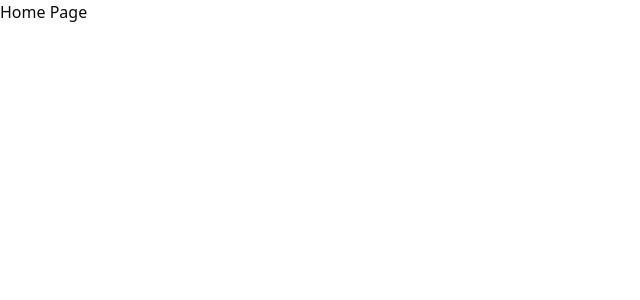
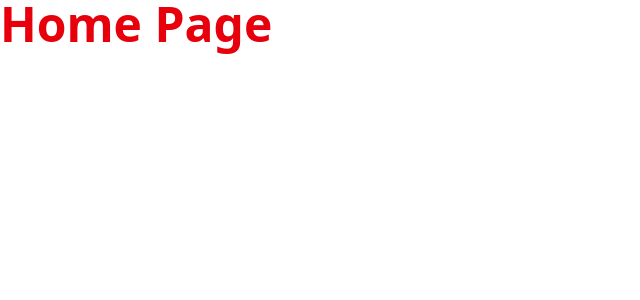
Before and after one commit to naymHdev/nobelsport-client, a Next.js app: page / in a window 1280 px wide. Shown: the top 300 px of the page, without its empty margins (0-640 px from the left). Built offline with nearby package versions, Linux system fonts and the light colour scheme.

Commit message:
[updated] custom fonr and colors

```diff
--- a/src/app/(withCommonLayout)/(home)/page.tsx
+++ b/src/app/(withCommonLayout)/(home)/page.tsx
@@ -1,7 +1,7 @@
 export default function Home() {
   return (
     <>
-      <div>Home Page</div>
+      <div className=" font-bold font-openSans text-5xl text-red-600">Home Page</div>
     </>
   );
 }
--- a/src/app/globals.css
+++ b/src/app/globals.css
@@ -2,6 +2,12 @@
 @import "tw-animate-css";
 
 @custom-variant dark (&:is(.dark *));
+
+@theme {
+  --color-background: oklch(0.141 0.005 285.823);
+  --font-bebas: var(--font-bebas);
+  --font-openSans: var(--font-openSans);
+}
 
 @theme inline {
   --color-background: var(--background);
@@ -44,72 +50,72 @@
 }
 
 :root {
-  --radius: 0.625rem;
+  --radius: 0.5rem;
   --background: oklch(1 0 0);
-  --foreground: oklch(0.145 0 0);
+  --foreground: oklch(0.141 0.005 285.823);
   --card: oklch(1 0 0);
-  --card-foreground: oklch(0.145 0 0);
+  --card-foreground: oklch(0.141 0.005 285.823);
   --popover: oklch(1 0 0);
-  --popover-foreground: oklch(0.145 0 0);
-  --primary: oklch(0.205 0 0);
-  --primary-foreground: oklch(0.985 0 0);
-  --secondary: oklch(0.97 0 0);
-  --secondary-foreground: oklch(0.205 0 0);
-  --muted: oklch(0.97 0 0);
-  --muted-foreground: oklch(0.556 0 0);
-  --accent: oklch(0.97 0 0);
-  --accent-foreground: oklch(0.205 0 0);
+  --popover-foreground: oklch(0.141 0.005 285.823);
+  --primary: oklch(0.623 0.214 259.815);
+  --primary-foreground: oklch(0.97 0.014 254.604);
+  --secondary: oklch(0.967 0.001 286.375);
+  --secondary-foreground: oklch(0.21 0.006 285.885);
+  --muted: oklch(0.967 0.001 286.375);
+  --muted-foreground: oklch(0.552 0.016 285.938);
+  --accent: oklch(0.967 0.001 286.375);
+  --accent-foreground: oklch(0.21 0.006 285.885);
   --destructive: oklch(0.577 0.245 27.325);
-  --border: oklch(0.922 0 0);
-  --input: oklch(0.922 0 0);
-  --ring: oklch(0.708 0 0);
+  --border: oklch(0.92 0.004 286.32);
+  --input: oklch(0.92 0.004 286.32);
+  --ring: oklch(0.623 0.214 259.815);
   --chart-1: oklch(0.646 0.222 41.116);
   --chart-2: oklch(0.6 0.118 184.704);
   --chart-3: oklch(0.398 0.07 227.392);
   --chart-4: oklch(0.828 0.189 84.429);
   --chart-5: oklch(0.769 0.188 70.08);
   --sidebar: oklch(0.985 0 0);
-  --sidebar-foreground: oklch(0.145 0 0);
-  --sidebar-primary: oklch(0.205 0 0);
-  --sidebar-primary-foreground: oklch(0.985 0 0);
-  --sidebar-accent: oklch(0.97 0 0);
-  --sidebar-accent-foreground: oklch(0.205 0 0);
-  --sidebar-border: oklch(0.922 0 0);
-  --sidebar-ring: oklch(0.708 0 0);
+  --sidebar-foreground: oklch(0.141 0.005 285.823);
+  --sidebar-primary: oklch(0.623 0.214 259.815);
+  --sidebar-primary-foreground: oklch(0.97 0.014 254.604);
+  --sidebar-accent: oklch(0.967 0.001 286.375);
+  --sidebar-accent-foreground: oklch(0.21 0.006 285.885);
+  --sidebar-border: oklch(0.92 0.004 286.32);
+  --sidebar-ring: oklch(0.623 0.214 259.815);
 }
 
 .dark {
-  --background: oklch(0.145 0 0);
+  --background: oklch(0.141 0.005 285.823);
   --foreground: oklch(0.985 0 0);
-  --card: oklch(0.205 0 0);
+  --card: oklch(0.21 0.006 285.885);
   --card-foreground: oklch(0.985 0 0);
-  --popover: oklch(0.205 0 0);
+  --popover: oklch(0.21 0.006 285.885);
   --popover-foreground: oklch(0.985 0 0);
-  --primary: oklch(0.922 0 0);
-  --primary-foreground: oklch(0.205 0 0);
-  --secondary: oklch(0.269 0 0);
+  --primary: oklch(0.546 0.245 262.881);
+  --primary-foreground: oklch(0.379 0.146 265.522);
+  --secondary: oklch(0.274 0.006 286.033);
   --secondary-foreground: oklch(0.985 0 0);
-  --muted: oklch(0.269 0 0);
-  --muted-foreground: oklch(0.708 0 0);
-  --accent: oklch(0.269 0 0);
+  --muted: oklch(0.274 0.006 286.033);
+  --muted-foreground: oklch(0.705 0.015 286.067);
+  --accent: oklch(0.274 0.006 286.033);
   --accent-foreground: oklch(0.985 0 0);
   --destructive: oklch(0.704 0.191 22.216);
   --border: oklch(1 0 0 / 10%);
   --input: oklch(1 0 0 / 15%);
-  --ring: oklch(0.556 0 0);
+  --ring: oklch(0.488 0.243 264.376);
   --chart-1: oklch(0.488 0.243 264.376);
   --chart-2: oklch(0.696 0.17 162.48);
   --chart-3: oklch(0.769 0.188 70.08);
   --chart-4: oklch(0.627 0.265 303.9);
   --chart-5: oklch(0.645 0.246 16.439);
-  --sidebar: oklch(0.205 0 0);
+  --sidebar: oklch(0.21 0.006 285.885);
   --sidebar-foreground: oklch(0.985 0 0);
-  --sidebar-primary: oklch(0.488 0.243 264.376);
-  --sidebar-primary-foreground: oklch(0.985 0 0);
-  --sidebar-accent: oklch(0.269 0 0);
+  --sidebar-primary: oklch(0.546 0.245 262.881);
+  --sidebar-primary-foreground: oklch(0.379 0.146 265.522);
+  --sidebar-accent: oklch(0.274 0.006 286.033);
   --sidebar-accent-foreground: oklch(0.985 0 0);
   --sidebar-border: oklch(1 0 0 / 10%);
-  --sidebar-ring: oklch(0.556 0 0);
+  --sidebar-ring: oklch(0.488 0.243 264.376);
 }
 
 @layer base {
--- a/src/app/layout.tsx
+++ b/src/app/layout.tsx
@@ -1,11 +1,20 @@
 import type { Metadata } from "next";
-import { Geist_Mono } from "next/font/google";
+import { Bebas_Neue, Open_Sans } from "next/font/google";
 import "./globals.css";
 import { Toaster } from "sonner";
 
-const geistMono = Geist_Mono({
-  variable: "--font-geist-mono",
+const bebas = Bebas_Neue({
   subsets: ["latin"],
+  weight: "400",
+  variable: "--font-bebas",
+  display: "swap",
+});
+
+const openSans = Open_Sans({
+  subsets: ["latin"],
+  weight: ["400", "600", "700", "800"],
+  variable: "--font-opensans",
+  display: "swap",
 });
 
 export const metadata: Metadata = {
@@ -20,7 +29,7 @@ export default function RootLayout({
 }>) {
   return (
     <html lang="en">
-      <body className={` ${geistMono.variable} antialiased`}>
+      <body className={` ${bebas.variable} ${openSans.variable} antialiased`}>
         {children}
         <Toaster position="top-right" richColors />
       </body>
--- /dev/null
+++ b/src/components/ui/core/NSContainer.tsx
@@ -0,0 +1,14 @@
+import { ReactNode } from "react";
+
+interface NSContainerProps {
+  children: ReactNode;
+  className?: string;
+}
+
+const NSContainer = ({ children, className = "" }: NSContainerProps) => {
+  return (
+    <div className={`container mx-auto px-5 ${className}`}>{children}</div>
+  );
+};
+
+export default NSContainer;
```
